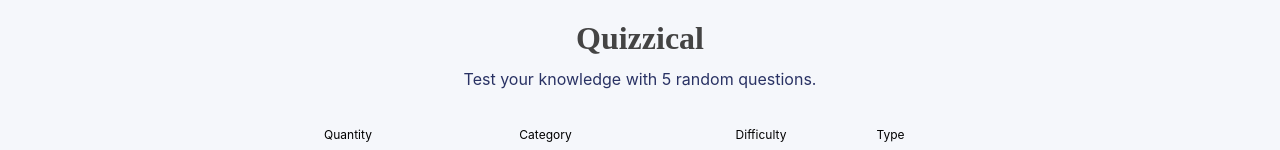
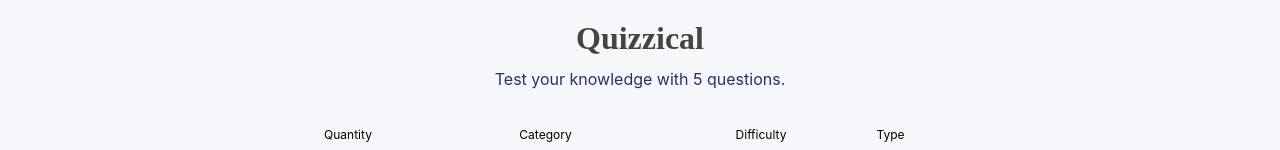
Before and after one commit to elfromka/quizzical, a React (Create React App) app: page / in a window 1280 px wide. Shown: the part 241-391 px from the top of the page. Built offline with nearby package versions, Linux system fonts and the light colour scheme; a web font is replaced by a local one.

Commit message:
Tiny fix in Intro text

```diff
--- a/src/pages/Intro/Intro.tsx
+++ b/src/pages/Intro/Intro.tsx
@@ -85,7 +85,7 @@ const Intro: React.FC = (): JSX.Element => {
                     Quizzical
                 </h1>
                 <h2 className="intro__subtitle intro__subtitle--primary">
-                    {`Test your knowledge with ${amount} random questions.`}
+                    {`Test your knowledge with ${amount} questions.`}
                 </h2>
                 <div className="settings-container">
                     {/* TODO: change select to an input to select a custom nr of questions */}
```
